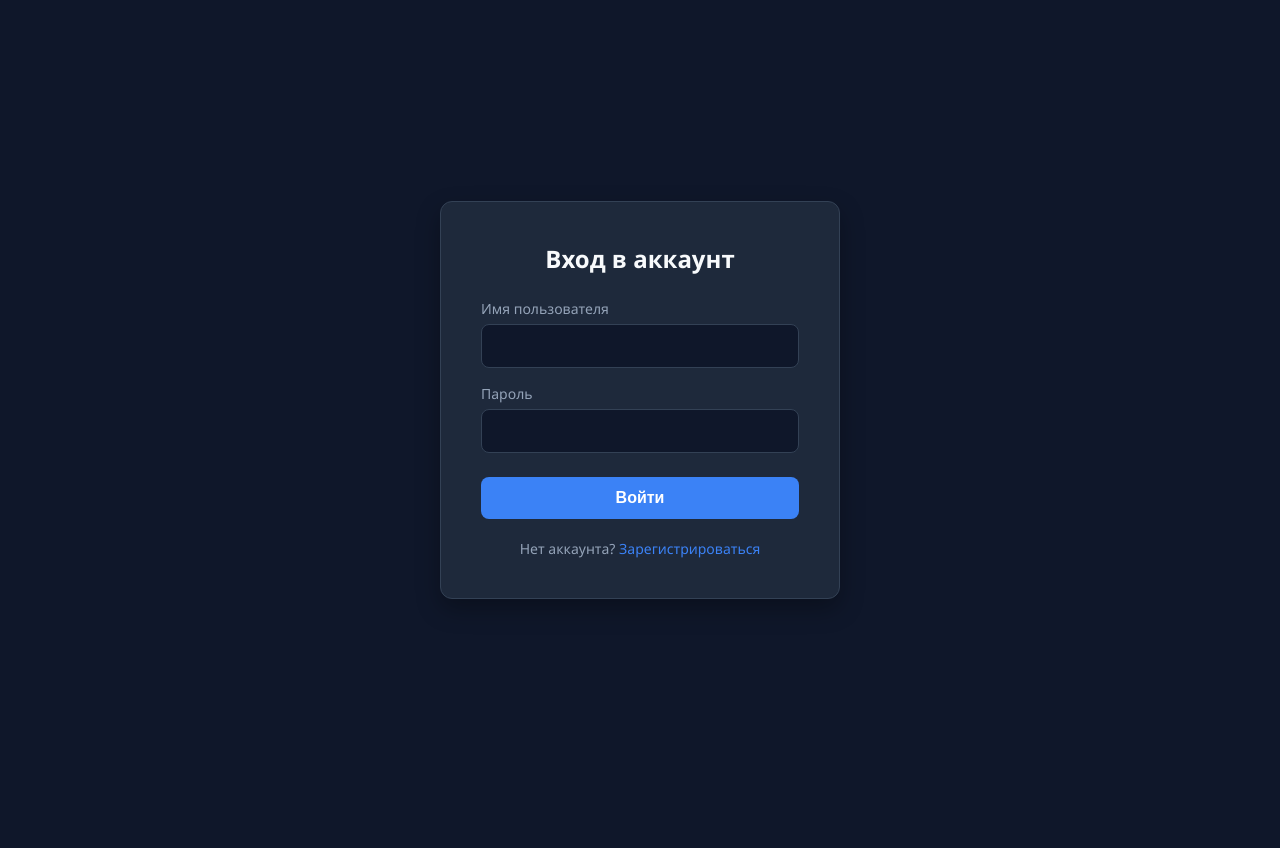
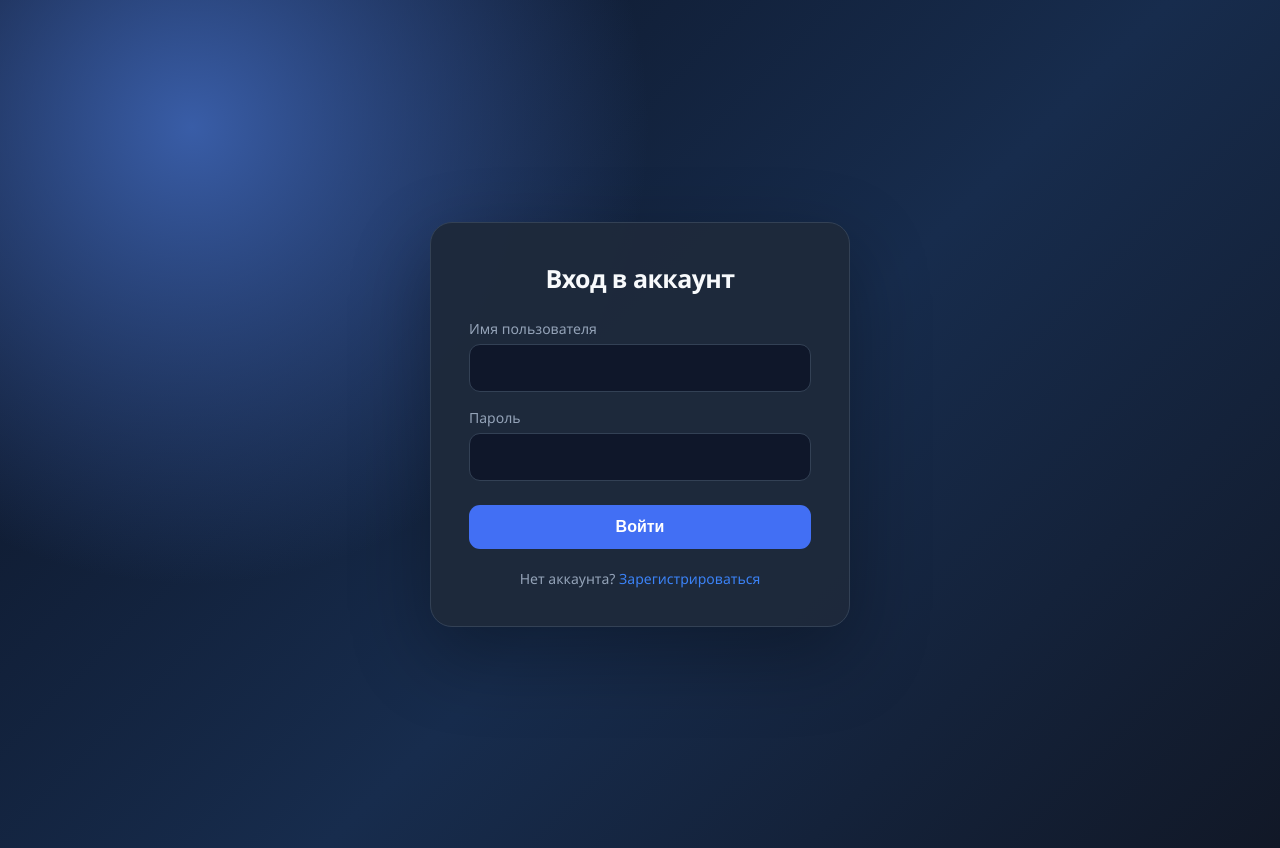
Before and after one commit to antonpro777/messenger, a Flask app: page /login in a window 1280 px wide. Before the commit the page ends 599 px from the top, so only its background shows below. Run offline with Flask 3, Linux system fonts and the light colour scheme; some libraries are stand-ins or nearby versions.

Commit message:
Apply Messenger repair: templates/login.html

```diff
--- a/templates/login.html
+++ b/templates/login.html
@@ -116,6 +116,24 @@
         .auth-footer a:hover {
             text-decoration: underline;
         }
+        body {
+            min-height: 100vh;
+            height: auto;
+            padding: 24px 16px;
+            background: radial-gradient(circle at 15% 15%, #395da7 0, transparent 35%), linear-gradient(135deg, #0b1222, #172c4d 55%, #111827);
+        }
+        .auth-container {
+            max-width: 420px;
+            padding: 38px;
+            border-radius: 22px;
+            background: rgba(30,41,59,.96);
+            box-shadow: 0 28px 80px rgba(0,0,0,.32);
+        }
+        h2 { font-size: 25px; letter-spacing: -.6px; }
+        input { padding: 14px; border-radius: 11px; }
+        button { padding: 13px; border-radius: 11px; background: #426ff4; }
+        button:hover { background: #315fe0; }
+        @media (max-width: 480px) { .auth-container { padding: 28px 22px; } }
     </style>
 </head>
 <body>
```
